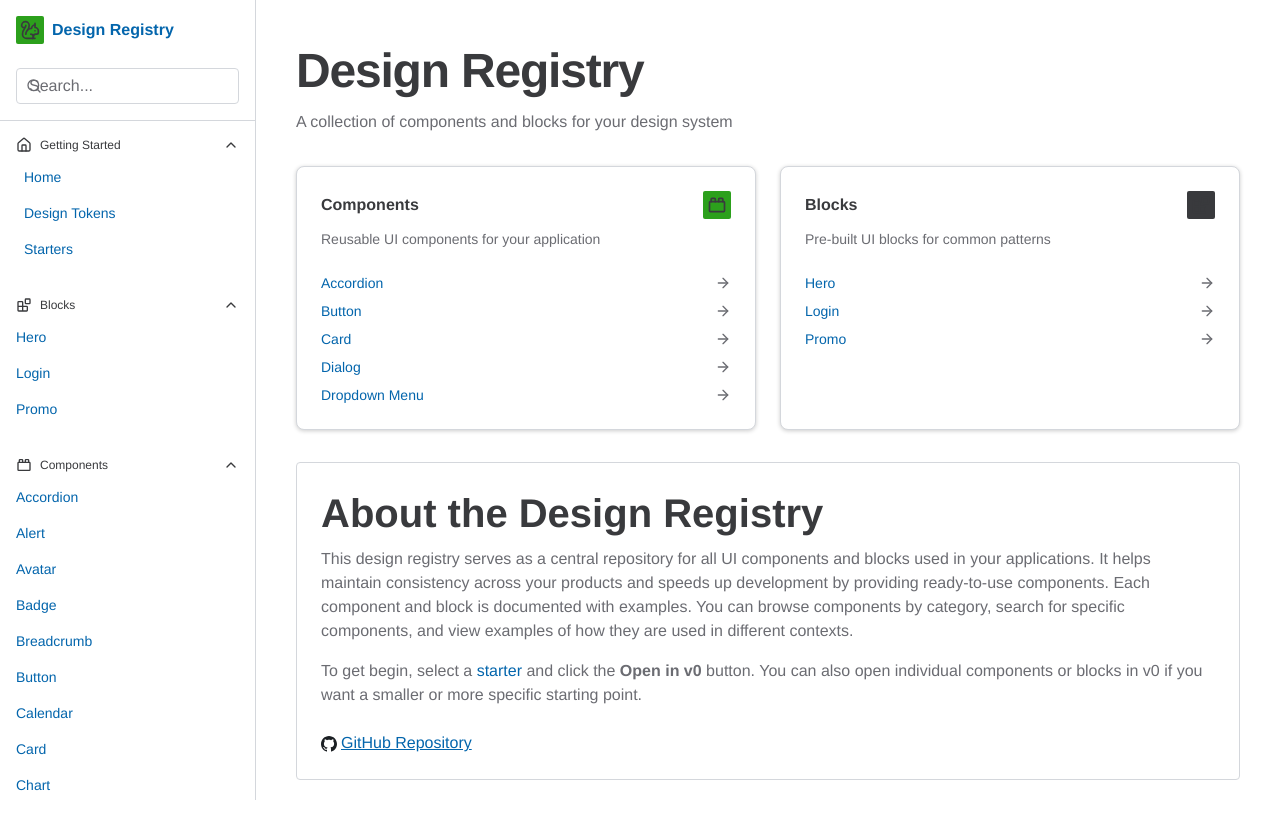
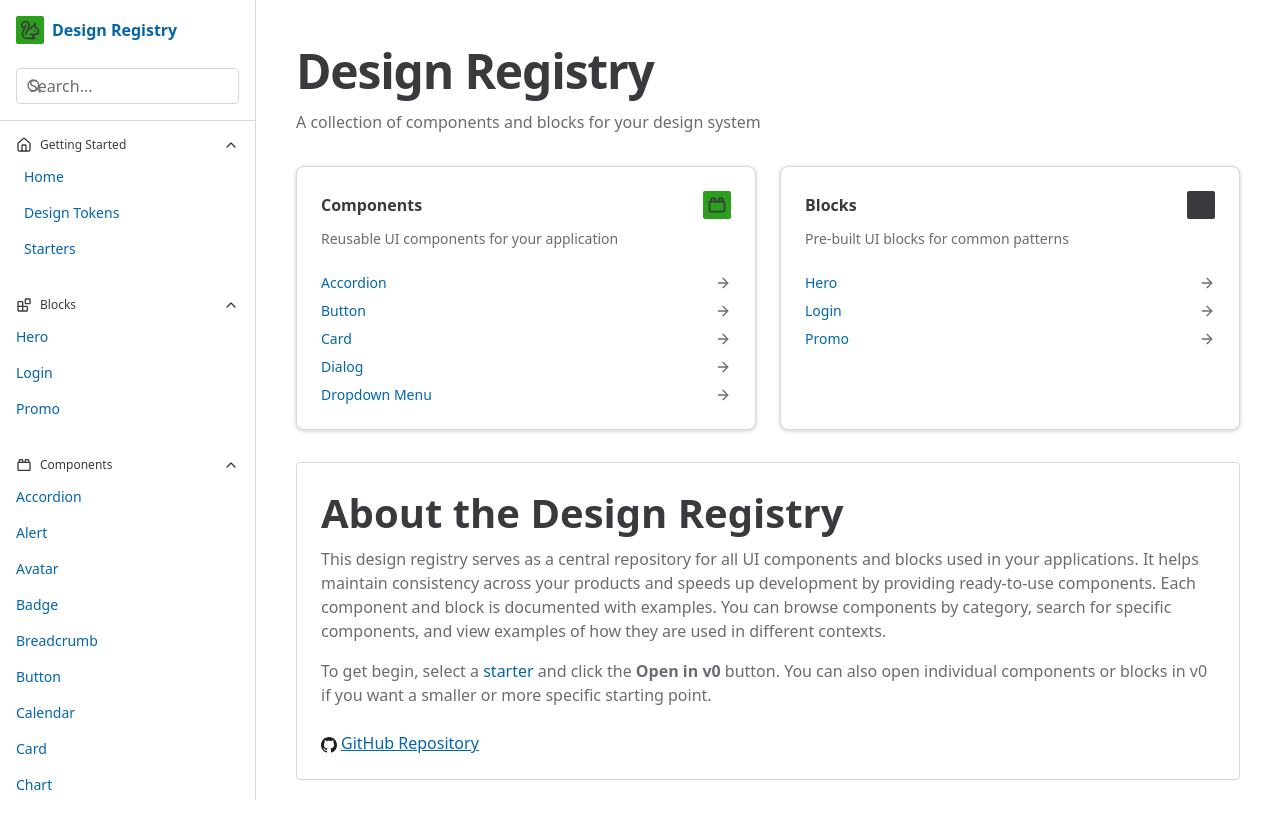
Before and after one commit to Speediing/Quickbooks-Template, a Next.js app: page / in a window 1280 px wide. Built offline with nearby package versions, Linux system fonts and the light colour scheme.

Commit message:
Update globals.css

```diff
--- a/src/app/globals.css
+++ b/src/app/globals.css
@@ -69,7 +69,7 @@
   --space-xl: 40px;
 
   /* Font family */
-  --font-sans: 'Avenir Next forINTUIT', Avenir, Helvetica, Arial, sans-serif;
+
 
   /* Font sizes */
   --text-xs: 12px;
```
